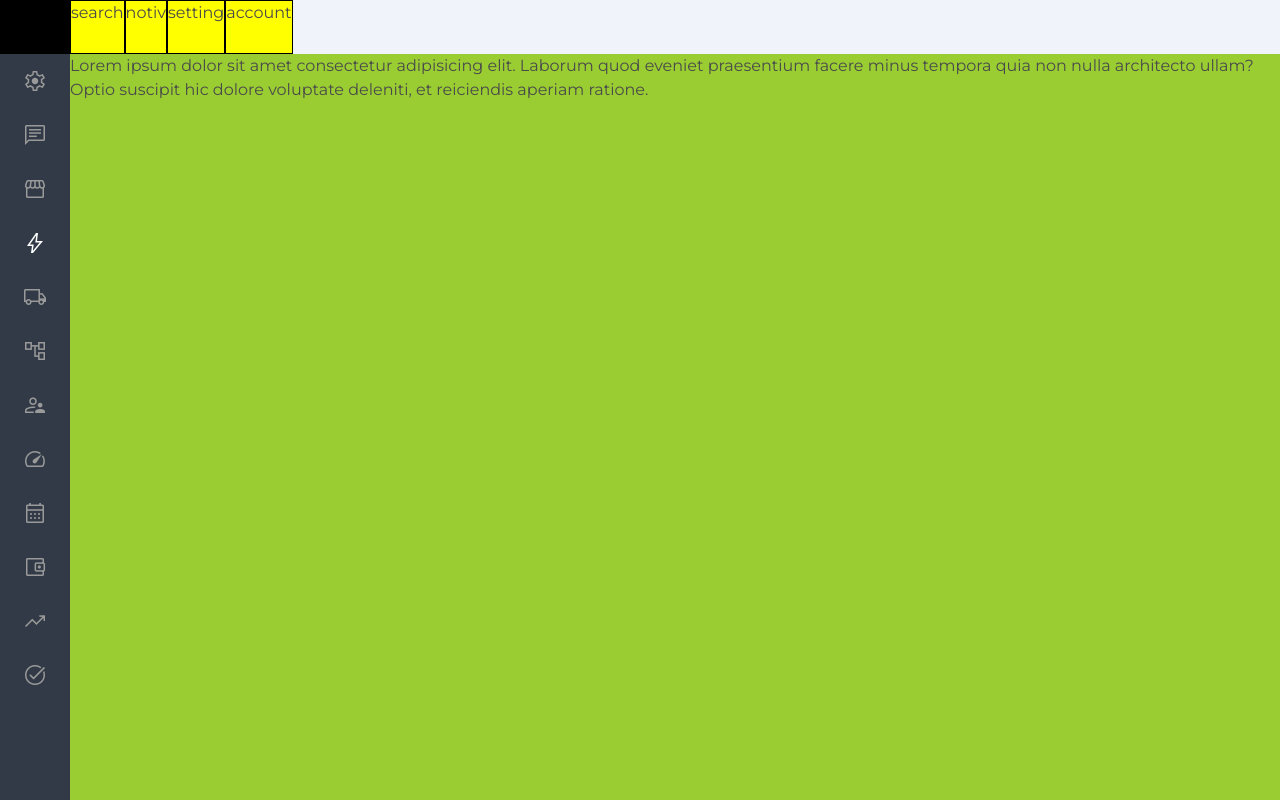
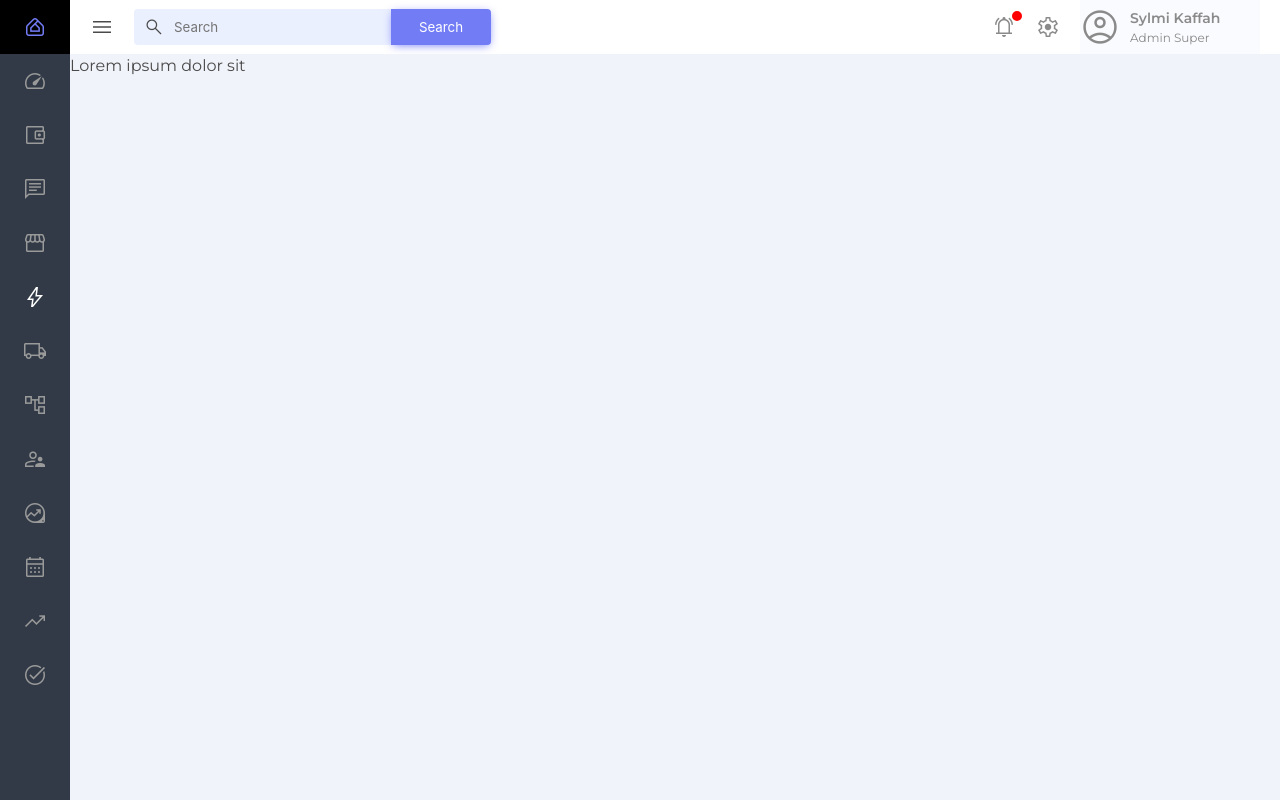
Before and after one commit to opper-coder/OPPER, a plain HTML site: page transfer1.htm in a window 1280 px wide. Shown: the top 800 px of the page. Drawn offline with nearby package versions, Linux system fonts and the light colour scheme; files that its build step writes are made by us from their sources; files whose address does not match are found by name.

Commit message:
Update transfer1.htm

```diff
--- a/transfer1.htm
+++ b/transfer1.htm
@@ -33,24 +33,35 @@ html, body {
  /* CSS Variabel ------------------------------------ */
 :root{
   --biruUtama: #727cf5;
+  --biruUtamaMuda: #bccee4;
   --biruSideBarBox: #313a46;
+  --biruSideBarBoxTua: #20262e;
   --hijauMuda: yellowgreen;
 
+  --TextGelap1: ;
+  --putihIconRedup: #8a8a8a;
   --putihTulisanTua: #f1f3fa;
-  --putih: White;
+  --putihDasarTua: #fafbfe;
+  --putihInputText: #ebf0ff;
 }
 /*nanti hapus background*/
 body { background-color: var(--putihTulisanTua); }
 
  /* CSS variabel ------------------------------------ */
 .warnaTbUtama{
-  background-color:#727cf5 ;
-  color: #f1f3fa;
+  background-color:var(--biruUtama) ;
+  color: var(--putihDasarTua);
 }
 
  /* sidebar ----------------------------------------- */
+.sidebarBox span, .sidebarBox li, .wadahNavBar span{
+  user-select: none;
+  -moz-user-select: none;
+  -webkit-user-select: none;
+  -ms-user-select: none;
+}
 .sidebarBox{
-  background-color: #313a46;
+  background-color: var(--biruSideBarBox);
   width: 70px;
   margin-bottom: 0;
   margin-top: 0;
@@ -95,7 +106,7 @@ body { background-color: var(--putihTulisanTua); }
 }
 .menu{
   height: 54px;
-  background-color:#727cf5 ;
+  background-color:var(--biruUtama) ;
   color: White;
   display: flex;
   align-items: center;
@@ -105,7 +116,7 @@ body { background-color: var(--putihTulisanTua); }
 }
 .menu2{
   height: 54px;
-  background-color:#20262e ;
+  background-color:var(--biruSideBarBoxTua) ;
   color: #8a8a8a;
   display: flex;
   align-items: center;
@@ -114,7 +125,7 @@ body { background-color: var(--putihTulisanTua); }
   /*font-weight: 600;*/
 }
 .menudrop .menu2:hover{
-  color: #727cf5;
+  color: var(--biruUtama);
 }
 /* wadahBody --------------------------------------*/
 .wadahBody{
@@ -122,53 +133,140 @@ body { background-color: var(--putihTulisanTua); }
 }
 .bodi{
   display: inline-block;
-  background-color: var(--hijauMuda);
+  background-color: var(--putihTulisanTua);
   width: 100%;
   height: 1000px;
 }
-/* navBar -----------------------------------------*/
+/* navBar --------------------------------------*/
 .wadahNavBar{
   display: flex;
+  width: 100%;
+  background-color: white;
+  align-items: center;
+}
+.notif{
+  margin-left: auto;
 }
 .logo{
   width: 70px;
   height: 54px;
   background-color: black;
+  color: var(--biruUtama);
+  display: flex;
+  justify-content: center;
+  align-items: center;
+  /*font-size: 40px;*/
 }
-.navBar{
+.tbmenu{
+  margin: 0 20px;
+  line-height: 0;
+}
+.wadahNavBar form{
+  background-color: var(--putihInputText);
   display: flex;
+  align-items: center;
+  height: 36px;
+  border-radius: 4px;
+  padding-left: 10px;
 }
-.navBar div{
+.wadahNavBar form input{
+  border: none;
+  outline: none;
+  background-color: var(--putihInputText);
+  padding-left: 10px;
+}
+.wadahNavBar form span{ font-size: 20px; }
+.tbsearch{
+  background-color: var(--biruUtama);
+  align-self: stretch;
+  border-radius: 0 4px 4px 0;
+  border: none;
+  width: 100px;
+  color: white;
+  /*box-shadow: 10px 10px 15px -1px rgba(0,0,0,2);*/
+  box-shadow: 0px 2px 10px -2px var(--biruUtama);
+}
+.notif{
+  line-height: 0;
+  margin-left: auto;
+  color: var(--putihIconRedup);
+  position: relative;
+}
+.notifMerah{
+  width: 10px;
+  width: 10px;
+  position: absolute;
+  border: 5px solid red;
+  border-radius: 50%;
+  left: 20px;
+  bottom: 18px;
+}
+.setting{
+  margin: 0 20px;
+  color: var(--putihIconRedup);
+}
+.account{
   display: flex;
-  align-items: flex-center;
-  height: 100%;
-  background-color: yellow;
-  border: 1px solid black;
+  width: 180px;
+  height: 54px;
+  background-color: var(--putihDasarTua);
+  align-items: center;
+  margin-right: 20px;
+  color: var(--putihIconRedup);
 }
-.notif
-.setting
-.account
+.account li:nth-child(1) {
+  font-size: 14px;
+  font-weight: 600; margin-left: 10px;
+}
+.account li:nth-child(2) {
+  font-size: 12px; margin-left: 10px;
+}
+
+/* wadahBody --------------------------------------*/
 </style>
 <!-- logo dan navbar -->
 <div class="wadahNavBar">
-  <div class="logo"></div>
-  <div class="navBar">
-    <div class="search">search</div>
-    <div class="notif">notiv</div>
-    <div class="setting">setting</div>
-    <div class="account">account</div>
-  </div>
+  <div class="logo"><span class="material-symbols-outlined">home_app_logo</span></div>
+    <div class="tbmenu"><span class="material-symbols-outlined">menu</span></div>
+      <form action="">
+        <span class="material-symbols-outlined">search</span>
+        <input type="text" placeholder="Search">
+        <button class="tbsearch">Search</button>
+      </form>
+    <div class="notif">
+      <div class="notifMerah"></div>
+      <span class="material-symbols-outlined">notifications_active</span>
+    </div>
+    <span class="material-symbols-outlined setting">settings</span>
+    <div class="account">
+      <span class="material-symbols-outlined" style="font-size: 40px;">account_circle</span>
+      <ul>
+          <li>Sylmi Kaffah</li>
+          <li>Admin Super</li>
+      </ul>
+    </div>
 </div>
 <!-- body dan sidebar -->
 <div class="wadahBody">
 <!--  -->
 <div class="sidebarBox">
   <div class="sidemenu">
-    <span class="material-symbols-outlined">settings</span>
+    <span class="material-symbols-outlined">speed</span>
     <div class="menudrop">
       <ul>
         <li class="menu">Dashboard</li>
         <li class="menu menu2 ">coba</li>
+        <li class="menu menu2">coba</li>
+        <li class="menu menu2">coba</li>
+      </ul>
+    </div>
+  </div>
+  <div class="sidemenu">
+    <span class="material-symbols-outlined">account_balance_wallet</span>
+    <div class="menudrop">
+      <ul>
+        <li class="menu">Balance</li>
+        <li class="menu menu2">coba</li>
         <li class="menu menu2">coba</li>
         <li class="menu menu2">coba</li>
       </ul>
@@ -236,7 +334,7 @@ body { background-color: var(--putihTulisanTua); }
     </div>
   </div>
   <div class="sidemenu">
-    <span class="material-symbols-outlined">speed</span>
+    <span class="material-symbols-outlined">data_exploration</span>
     <div class="menudrop">
       <ul>
         <li class="menu">Accelerate</li>
@@ -251,17 +349,6 @@ body { background-color: var(--putihTulisanTua); }
     <div class="menudrop">
       <ul>
         <li class="menu">Calendar</li>
-        <li class="menu menu2">coba</li>
-        <li class="menu menu2">coba</li>
-        <li class="menu menu2">coba</li>
-      </ul>
-    </div>
-  </div>
-  <div class="sidemenu">
-    <span class="material-symbols-outlined">account_balance_wallet</span>
-    <div class="menudrop">
-      <ul>
-        <li class="menu">Balance</li>
         <li class="menu menu2">coba</li>
         <li class="menu menu2">coba</li>
         <li class="menu menu2">coba</li>
@@ -293,7 +380,7 @@ body { background-color: var(--putihTulisanTua); }
 </div>
 
 <!-- ----------------------- -->
-<div class="bodi">Lorem ipsum dolor sit amet consectetur adipisicing elit. Laborum quod eveniet praesentium facere minus tempora quia non nulla architecto ullam? Optio suscipit hic dolore voluptate deleniti, et reiciendis aperiam ratione.</div>
+<div class="bodi">Lorem ipsum dolor sit </div>
 </div>
       <!-- ========================================== -->
     <script type="text/javascript" src="script/bulma.js"  crossorigin="anonymous"></script>
```
